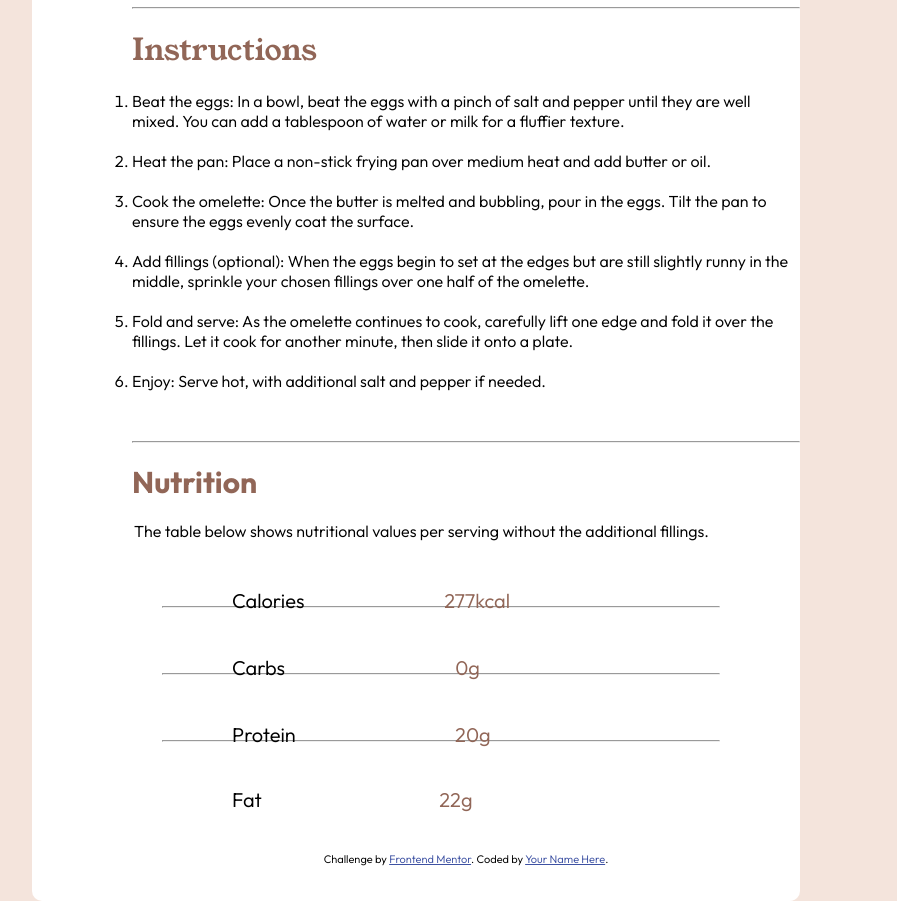
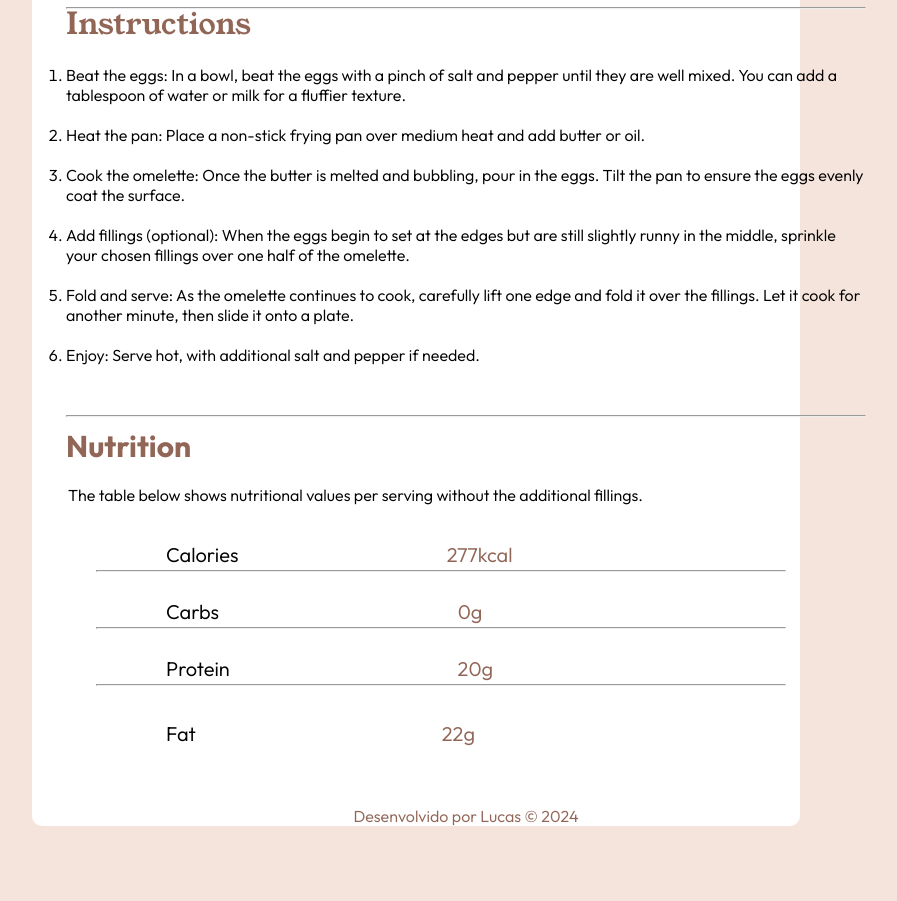
Before and after one commit to LucasFerreira92/pagina-de-receita, a plain HTML site: page index.html in a window 1280 px wide. Shown: the part 1172-2073 px from the top of the page, without its empty margins (224-1121 px from the left). After the commit the page ends 1998 px from the top, so only its background shows below. Drawn offline with Linux system fonts and the light colour scheme.

Commit message:
finalização projeto

```diff
--- a/index.html
+++ b/index.html
@@ -71,7 +71,7 @@
 
         <li>Enjoy: Serve hot, with additional salt and pepper if needed.</li><br>
       </ol><br>
-      <hr><br>
+      <hr><br><br>
 
       <h5>Nutrition</h5><br>
 
@@ -104,11 +104,11 @@
         </div>
       </div>
 
-      <div class="attribution">
-        Challenge by <a href="https://www.frontendmentor.io?ref=challenge" target="_blank">Frontend Mentor</a>.
-        Coded by <a href="#">Your Name Here</a>.
+
       </div>
+      <footer><p>Desenvolvido por Lucas © 2024</p></footer>
   </section>
+
 </body>
 
 </html>
--- a/style.css
+++ b/style.css
@@ -130,6 +130,7 @@ h5{
 
 .number{
     color:#916657;
+    margin-left: 5px;
 }
 
 .div-number{
@@ -140,4 +141,11 @@ h5{
 
 hr{
     margin-top: 10px;
+    margin-bottom: -30px;
 }
+
+footer p{
+    width: 100vh;
+    text-align: center;
+    color:#916657;
+}
```
